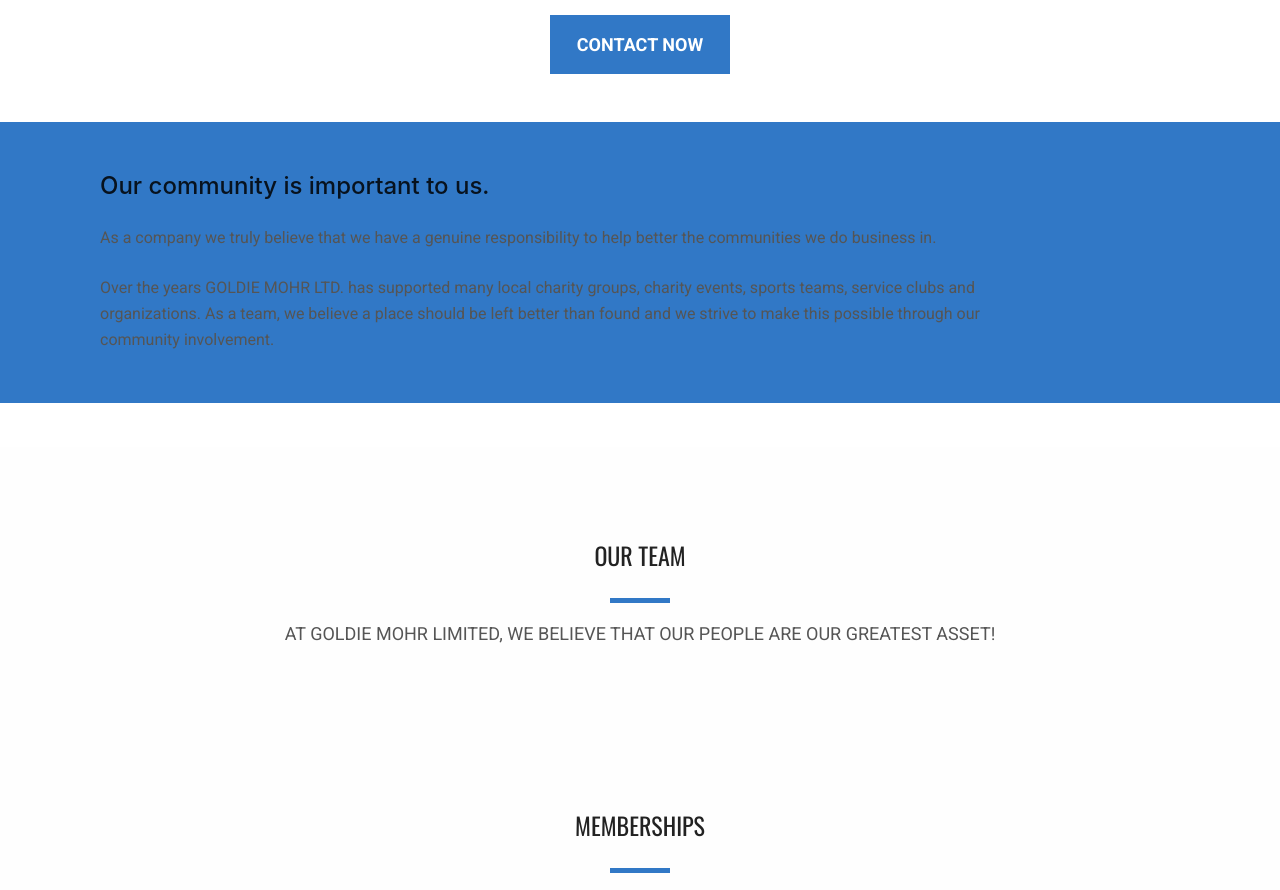
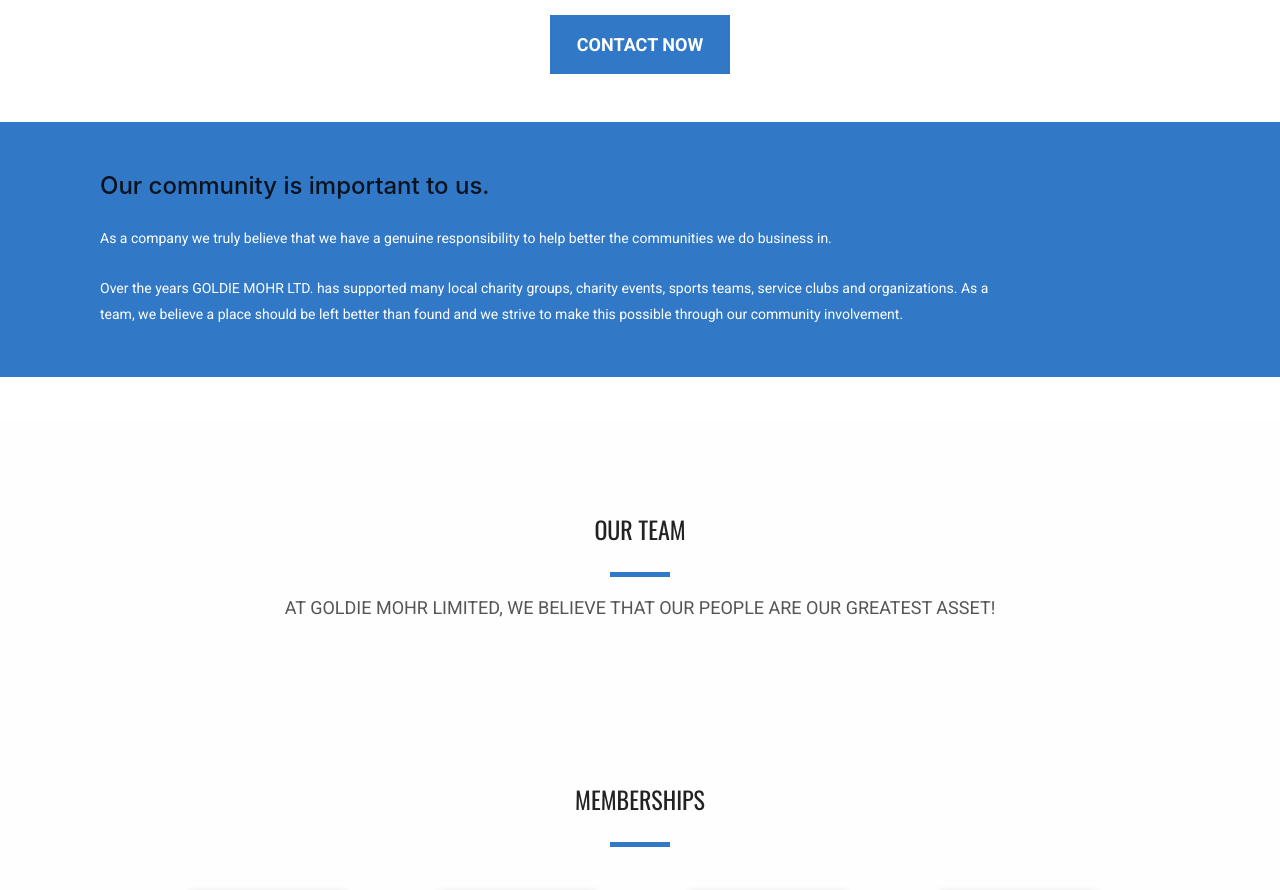
Before and after one commit to GoldieMohrProject/goldie-mohr, a React (Create React App) app in the folder client/: page /About in a window 1280 px wide. Shown: the part 1680-2570 px from the top of the page. Built offline with nearby package versions, Linux system fonts and the light colour scheme.

Commit message:
community styling

```diff
--- a/client/src/Pages/About/style.css
+++ b/client/src/Pages/About/style.css
@@ -278,24 +278,30 @@
 .our_partners_area .book_now_aera {
   background: #3178C6;
   padding: 50px 0;
+  color: white;
 }
 .our_partners_area .book_now_aera .book_now .booking_text {
   padding-top: 8px;
 }
 .our_partners_area .book_now_aera .book_now .booking_text h4 {
   font: 700 18px "Roboto", sans-serif;
-  color: #222222;
+  color: white;
 }
 .our_partners_area .book_now_aera .book_now .booking_text p {
   font: 400 14px/26px "Roboto", sans-serif;
-  color: #555555;
+  color: white;
   padding-top: 5px;
 }
-.our_partners_area .book_now_aera .book_now .book_bottun a {
+.our_partners_area .book_now_aera .book_now a {
   width: 200px;
-  background: #333333;
+  background: white;
   border-radius: 10px;
   color: #fff;
+}
+
+.communityarea {
+  color: white;
+  font: 400 14px/26px "Roboto", sans-serif;
 }
 
 /* End Our Partners Area */
```
